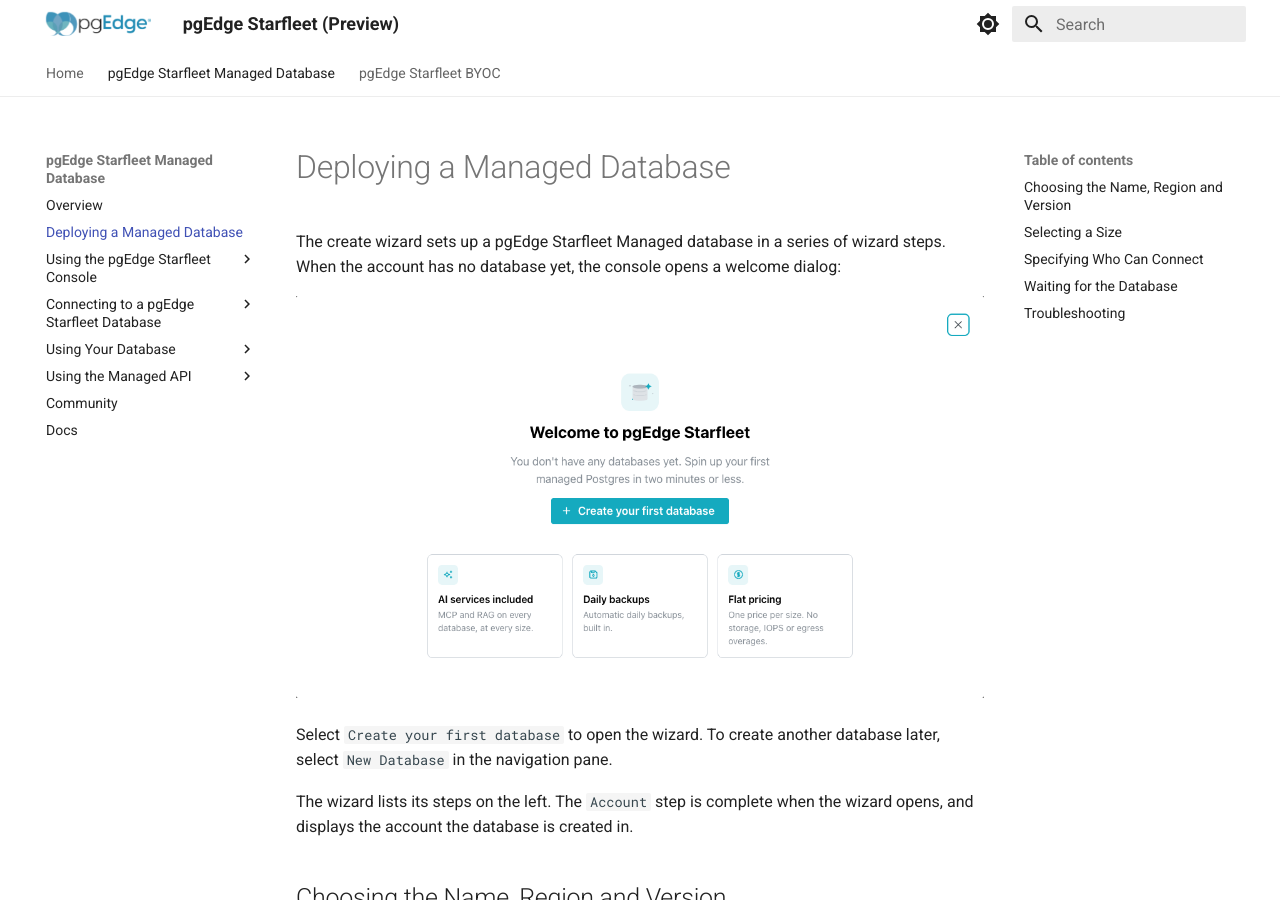
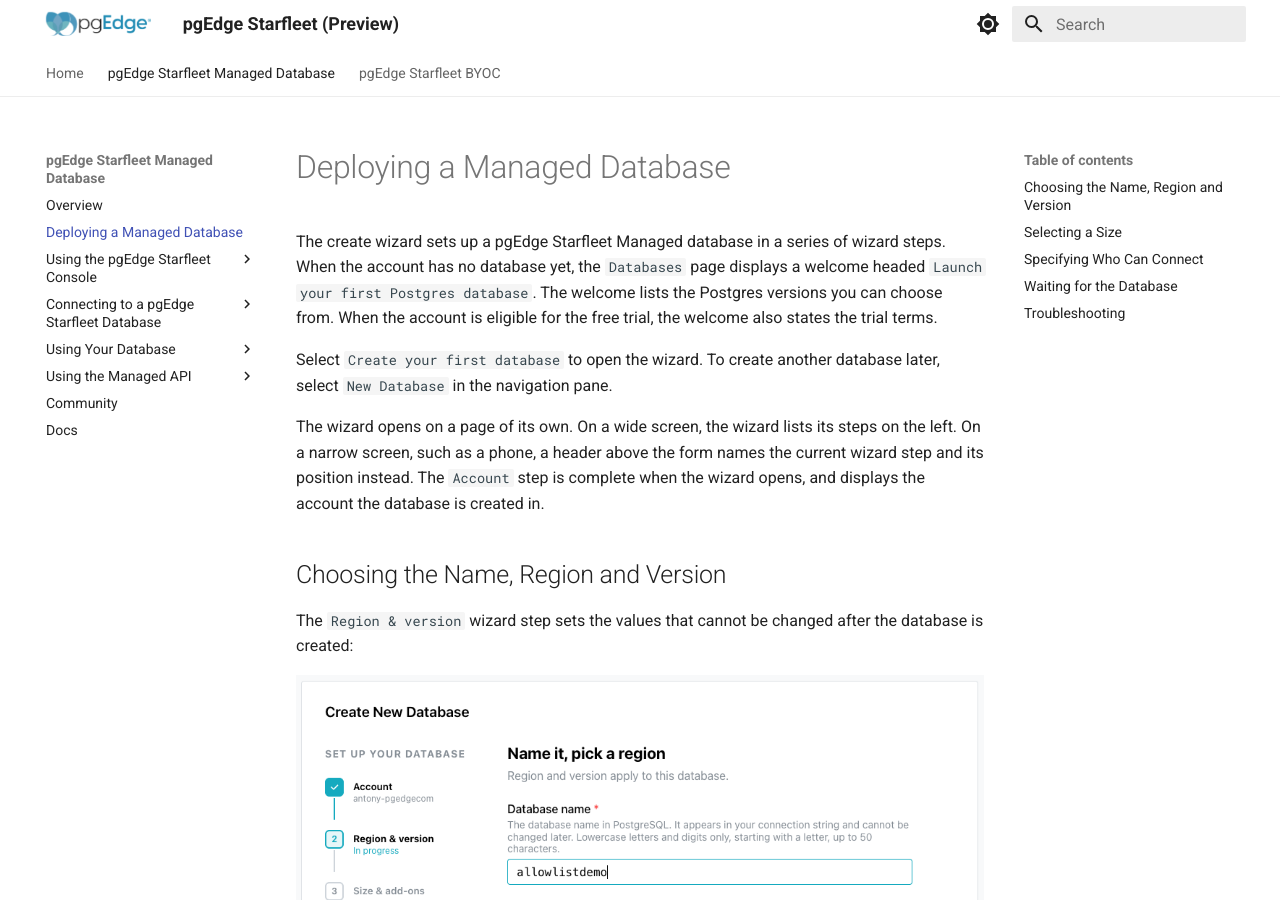
Before and after one commit to pgEdge/pgedge-starfleet-docs, an MkDocs documentation site: the page built from docs/managed/managed_creating_managed.md, in a window 1280 px wide and 900 px high. Built offline with MkDocs 1.6.1 and Material for MkDocs 9.7.7, drawn with Linux system fonts in a browser that asks for light colours.

Commit message:
docs: describe the new welcome and billing views
The console no longer opens a welcome dialog. An account with no
database sees a welcome on the Databases page, and the create wizard
opens on its own page, with a compact step header on narrow screens.
The Billing tab shows "No billing account yet" until the first
database is created. The welcome screenshot showed the retired dialog,
so it is removed.

CLOUD-1273, CLOUD-1272, CLOUD-1274

```diff
--- a/docs/managed/managed_creating_managed.md
+++ b/docs/managed/managed_creating_managed.md
@@ -1,17 +1,20 @@
 # Deploying a Managed Database
 
 The create wizard sets up a pgEdge Starfleet Managed database in a series
-of wizard steps. When the account has no database yet, the console opens
-a welcome dialog:
-
-![Welcome to pgEdge Starfleet](images/managed_cloud_welcome.png)
+of wizard steps. When the account has no database yet, the `Databases`
+page displays a welcome headed `Launch your first Postgres database`.
+The welcome lists the Postgres versions you can choose from. When the
+account is eligible for the free trial, the welcome also states the
+trial terms.
 
 Select `Create your first database` to open the wizard. To create
 another database later, select `New Database` in the navigation pane.
 
-The wizard lists its steps on the left. The `Account` step is complete
-when the wizard opens, and displays the account the database is
-created in.
+The wizard opens on a page of its own. On a wide screen, the wizard
+lists its steps on the left. On a narrow screen, such as a phone, a
+header above the form names the current wizard step and its position
+instead. The `Account` step is complete when the wizard opens, and
+displays the account the database is created in.
 
 ## Choosing the Name, Region and Version
 
```
Also changed, not shown: docs/managed/using_console/managed_settings.md (+7 -2 lines), docs/managed/images/managed_cloud_welcome.png (deleted).
